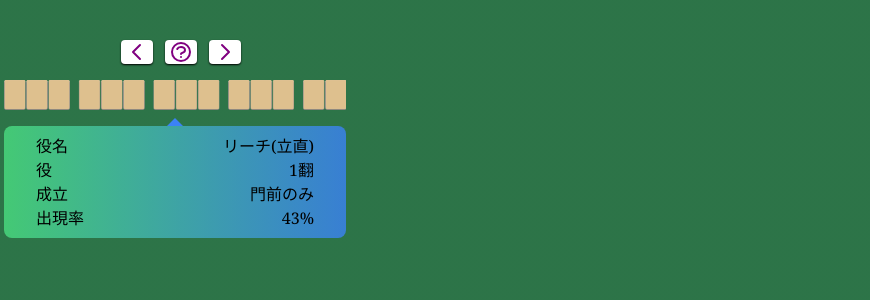
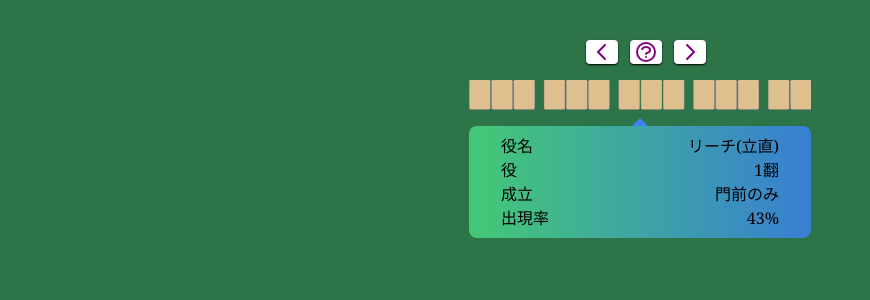
Before and after one commit to mitsumatsuo/mahjong, a Next.js app: page /yaku in a window 1280 px wide. Shown: the top 300 px of the page, without its empty margins (0-870 px from the left). Built offline with nearby package versions, Linux system fonts and the light colour scheme.

Commit message:
centering

```diff
--- a/pages/yaku.tsx
+++ b/pages/yaku.tsx
@@ -21,7 +21,7 @@ const Home: NextPage = () => {
         <link rel="icon" href="/favicon.ico" />
       </Head>
 
-      <main className="relative">
+      <main className="flex flex-col relative items-center">
         <div className="pt-10 flex space-x-3 pl-3 pb-3 justify-center w-[350px]">
           <button
             onClick={() =>
```
